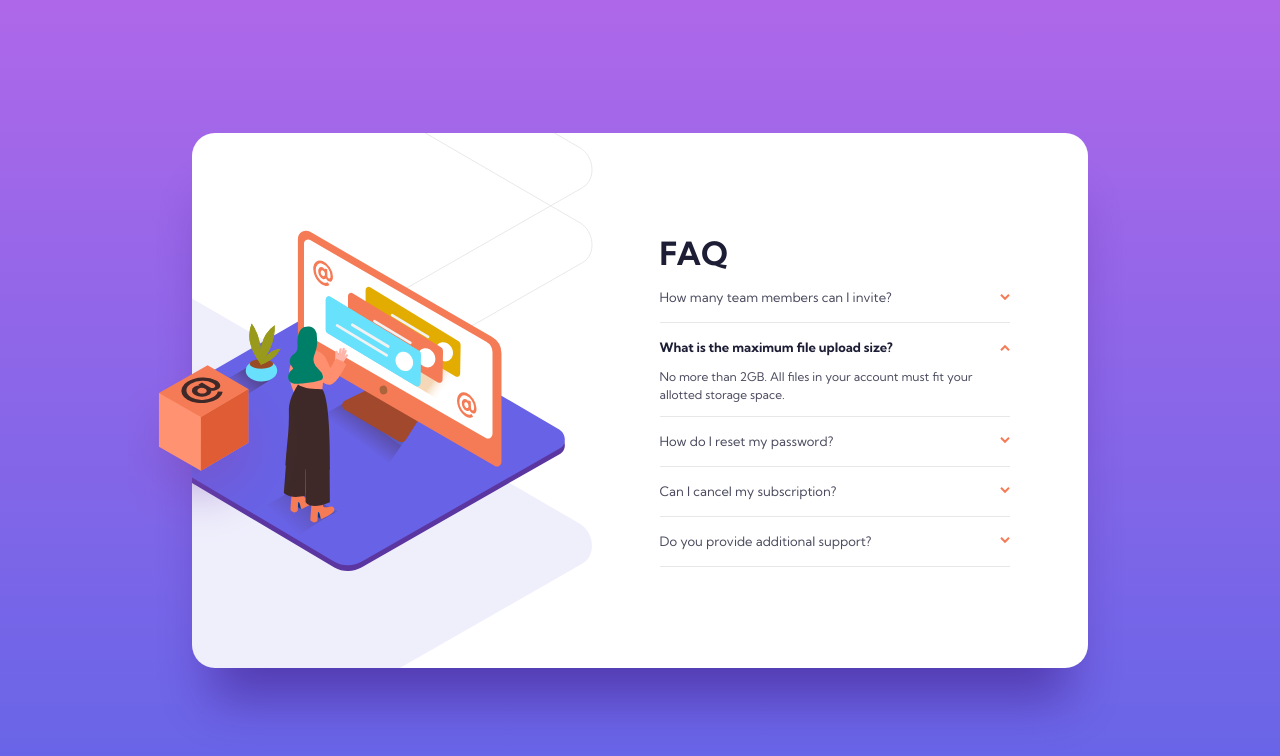
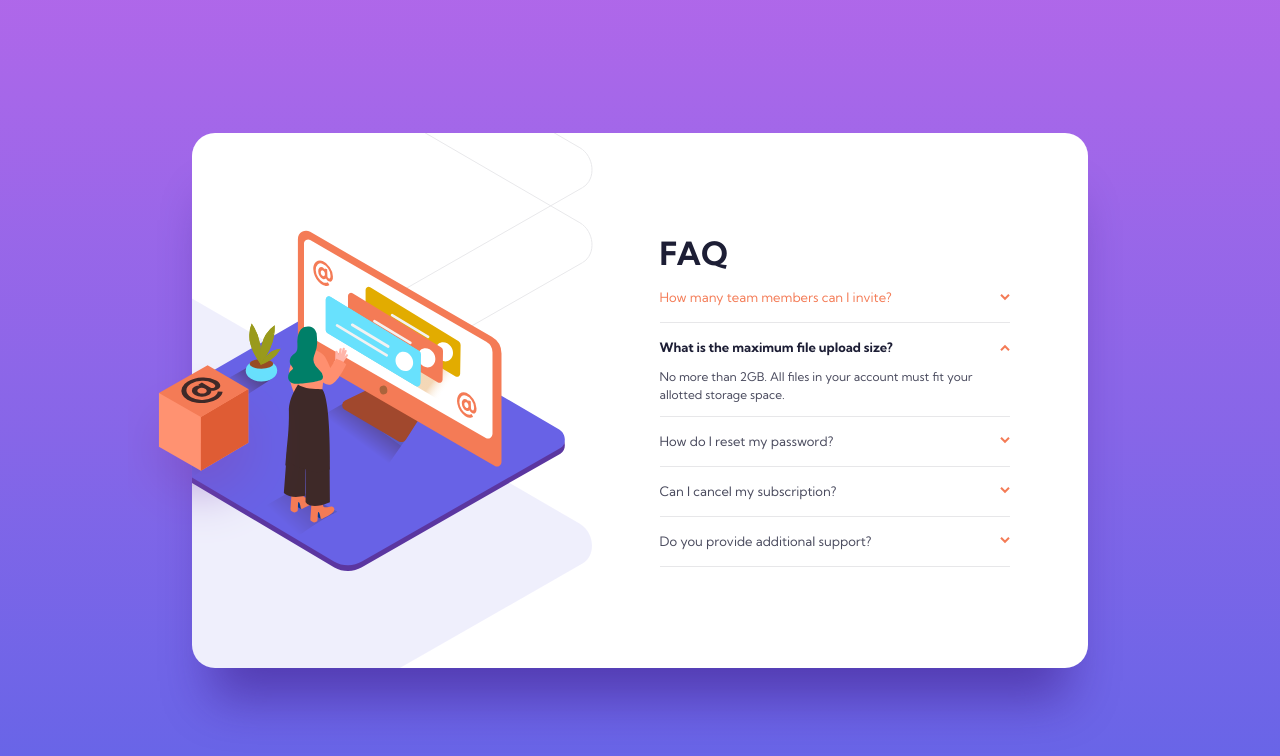
Before and after one commit to trekab/faq-accordion-card, a plain HTML site: page index.html in a window 1280 px wide. In both pictures the pointer is over the element "How many team members can I invite?". Drawn offline with Linux system fonts and the light colour scheme.

Commit message:
Add active state styling

```diff
--- a/main.css
+++ b/main.css
@@ -92,6 +92,10 @@ body {
   margin-top: 1rem;
 }
 
+.question span:hover{
+  color: var(--soft-red);
+}
+
 .answer {
   margin: 12px auto;
   font-size: 12px;
```
